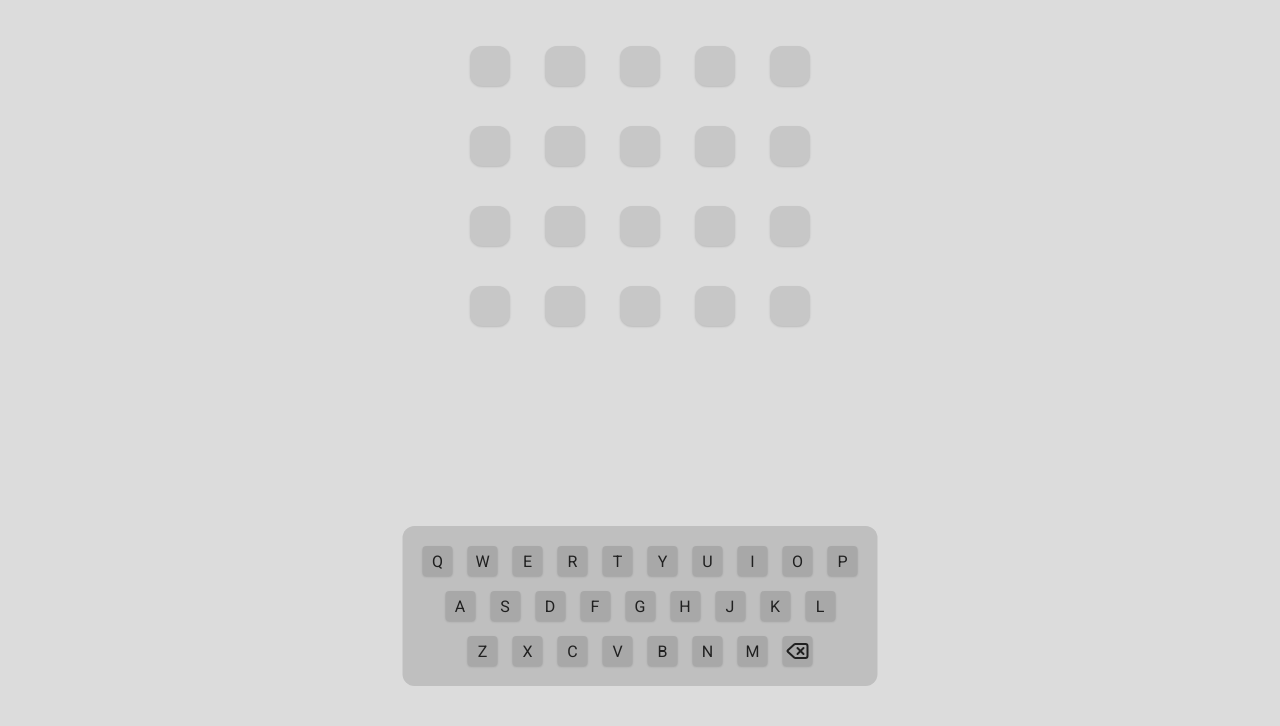
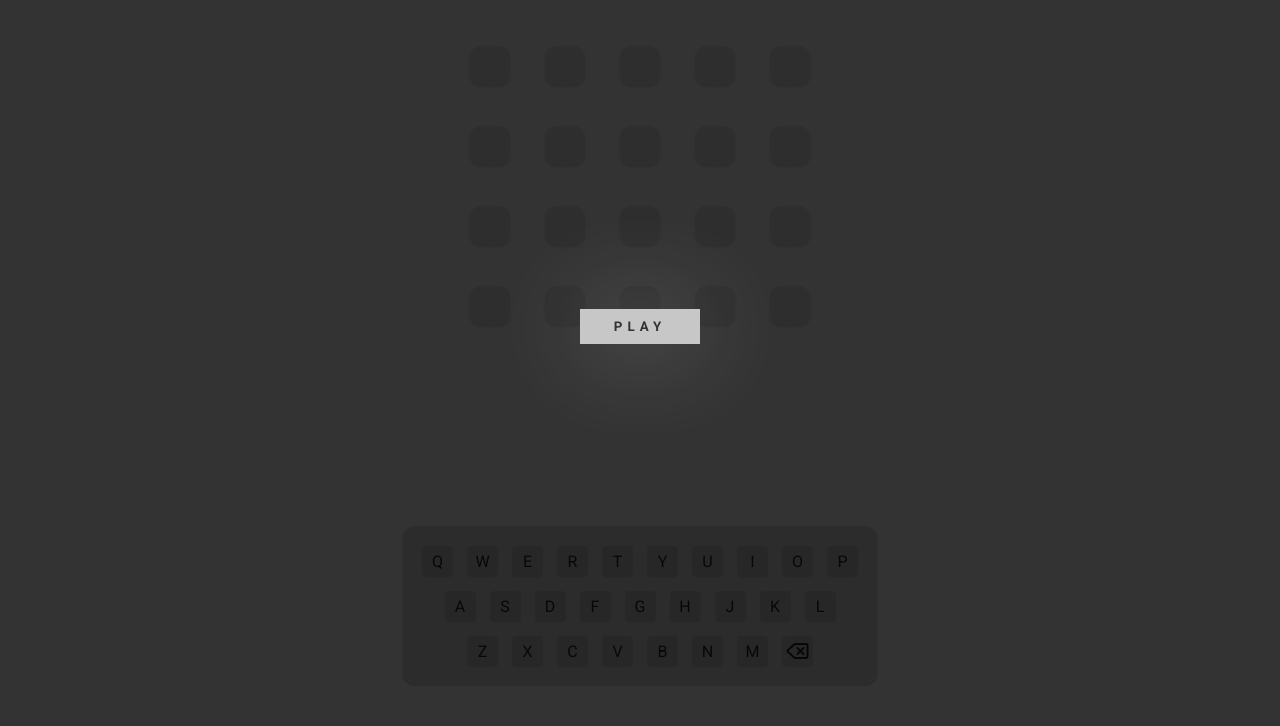
Before and after one commit to k4ik/word, a plain HTML site: page index.html in a window 1280 px wide. Shown: the part 74-800 px from the top of the page. Drawn offline with Linux system fonts and the light colour scheme; no server answers; a web font is replaced by a local one.

Commit message:
feat: create initial overlay

```diff
--- a/assets/scripts/word.js
+++ b/assets/scripts/game.js
@@ -1,3 +1,10 @@
+function initGame() {
+    let overlay = document.getElementById('overlay');
+    overlay.style.display = "none";
+
+    generateWord();
+}
+
 async function generateWord() {
     try {
         let apiData = await fetch('https://random-word-api.herokuapp.com/word?length=5');
@@ -10,7 +17,3 @@ async function generateWord() {
         console.error(e);
     }
 }
-
-window.addEventListener('load', function () {
-    generateWord();
-})
--- a/assets/styles/index.css
+++ b/assets/styles/index.css
@@ -26,15 +26,53 @@
 
 }
 
+#overlay {
+    display: flex;
+    justify-content: center;
+    align-items: center;
+    position: absolute;
+    z-index: 5;
+    background-color: rgba(0, 0, 0, 0.767);
+    width: 100%;
+    height: 100vh;
+}
+
+#overlay button {
+    background-color: var(--blocks-bg-color-light);
+    color: var(--text-color-light);
+    width: 120px;
+    padding: 10px;
+    border: none;
+    box-shadow: 1px 1px 100px #ffffff4d;
+    text-transform: uppercase;
+    font-weight: bold;
+    letter-spacing: 5px;
+    transition: .3s all ease-in-out;
+}
+
+#overlay button:hover {
+    background-color: var(--keyboard-button-bg-light);
+    transform: scale(1.05);
+}
+
+.dark-mode #overlay button:hover {
+    background-color: var(--keyboard-button-bg-dark);
+}
+
 body {
     background-color: var(--bg-color-light);
     color: var(--text-color-light);
-    padding: 30px;
     height: 100vh;
+    position: relative;
 }
 
 .dark-mode {
     background-color: var(--bg-color-dark);
+    color: var(--text-color-dark);
+}
+
+.dark-mode #overlay button {
+    background-color: var(--blocks-bg-color-dark);
     color: var(--text-color-dark);
 }
 
@@ -54,6 +92,7 @@ body {
 header {
     display: flex;
     justify-content: space-between;
+    padding: 30px 30px 0 30px;
 }
 
 header h1 {
--- a/index.html
+++ b/index.html
@@ -8,6 +8,9 @@
     <link rel="shortcut icon" href="assets/images/favicon.ico" type="image/x-icon">
 </head>
 <body>
+    <div id="overlay">
+        <button id="play-btn" onclick="initGame()">Play</button>
+    </div>
     <header>
         <h1>Word.</h1>
         <button onclick="toggleDarkMode()">
@@ -82,7 +85,7 @@
         </div>
     </main>
 
+    <script src="assets/scripts/game.js"></script>
     <script src="assets/scripts/dark-mode.js"></script>
-    <script src="assets/scripts/word.js"></script>
 </body>
 </html>
```
